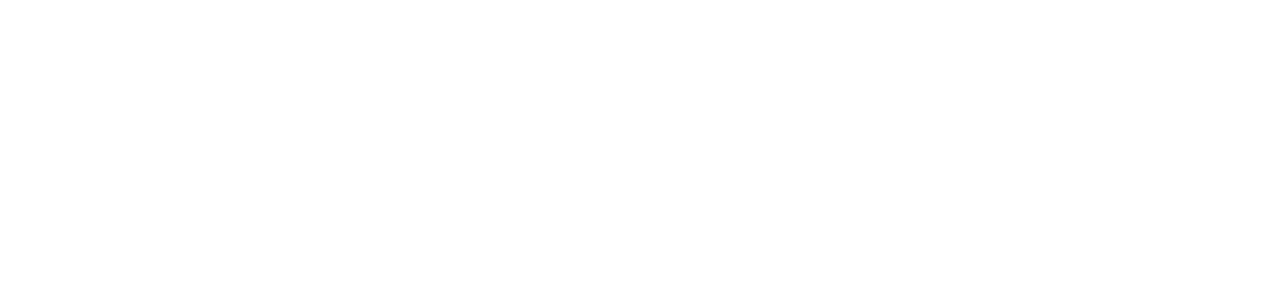
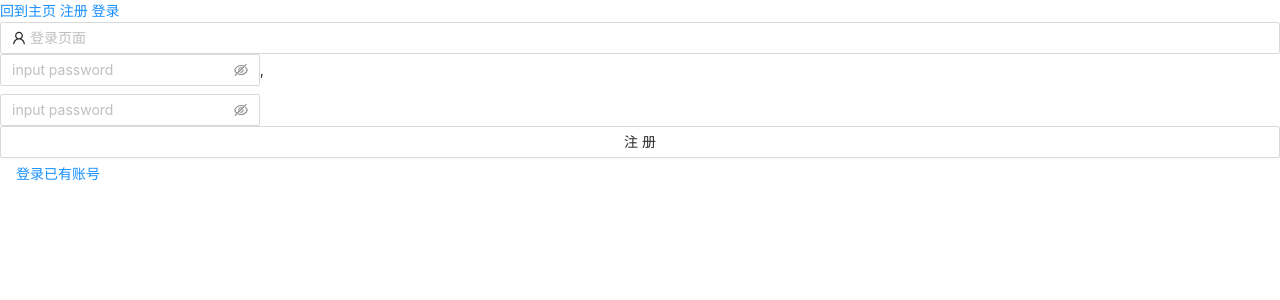
Before and after one commit to Firstsup/questionnaire-survey-platform, a React (Create React App) app: page /src/pages/Login/jsx/Login in a window 1280 px wide. Shown: the top 300 px of the page. Built offline with nearby package versions, Linux system fonts and the light colour scheme.

Commit message:
注册登陆模块

```diff
--- a/src/App.js
+++ b/src/App.js
@@ -1,20 +1,25 @@
-import React, {Component} from 'react'
+import React, {Component} from 'react';
 import {BrowserRouter, Route} from "react-router-dom";
 import FillQuestionnaire from "./pages/FillQuestionnaire/jsx/FillQuestionnaire";
 import './App.css'
 import QuestionnaireSubmitComplete from "./pages/FillQuestionnaire/jsx/QuestionnaireSubmitComplete";
 import TempTestDetail from "./pages/ViewQuestionnaireDetail/jsx/TempTestDetail";
-
-class App extends Component {
-    render() {
-        return (
-            <BrowserRouter>
-                <Route path={'/fillquestionnaire'} component={FillQuestionnaire}/>
-                <Route path={'/fillquestionnairesubmitcomplete'} component={QuestionnaireSubmitComplete}/>
-                <Route path={'/temptestdetail'} component={TempTestDetail}/>
-            </BrowserRouter>
-        )
-    }
+import HomePage from './pages/testHomePage/jsx/testHomePage';
+import Register from './pages/Register/jsx/Register';
+import Login from './pages/Login/jsx/Login';
+import { Switch } from 'react-router-dom';
+function App() {
+    return (
+        <main>
+            <HomePage />
+            <Switch>
+                <Route path="/" component={HomePage} exact />
+                <Route path="/src/pages/Register/jsx/Register" component={Register} />
+                <Route path="/src/pages/Login/jsx/Login" component={Login} />
+                <Route component={Error} />
+            </Switch>
+        </main>
+    )
 }
 
 export default App;
--- a/src/index.js
+++ b/src/index.js
@@ -1,5 +1,11 @@
-import React from 'react';
+import React, {Component} from 'react';
+import {BrowserRouter, Route} from "react-router-dom";
 import ReactDOM from 'react-dom';
 import App from './App';
 
-ReactDOM.render(<App/>, document.getElementById("root"));
+ReactDOM.render(
+    <BrowserRouter>
+        <App />
+    </BrowserRouter>,
+    document.getElementById('root')
+)
--- /dev/null
+++ b/src/pages/Login/jsx/Login.jsx
@@ -0,0 +1,61 @@
+import React, {Component} from 'react';
+import { Input, Space } from 'antd';
+import { EyeInvisibleOutlined, EyeTwoTone } from '@ant-design/icons';
+import { UserOutlined } from '@ant-design/icons';
+import { Button } from 'antd';
+import {BrowserRouter, Route} from "react-router-dom";
+
+
+class Login extends React.Component {
+    constructor(props) {
+      super(props);
+      this.state = {userName: '',
+                    userPassword:'',
+                    userPasswordAgain:''
+    };
+
+      this.handleChange = this.handleChange.bind(this);
+      this.handleSubmit = this.handleSubmit.bind(this);
+    }
+
+    handleChange(event) {
+      this.setState({value: event.target.userName});
+    }
+
+    handleSubmit(event) {
+      alert(  this.userName.value + '，恭喜您注册成功!');
+      event.preventDefault();
+    }
+
+    render() {
+      return (
+        <BrowserRouter>
+
+        <form onSubmit={this.handleSubmit}>
+
+         <Input placeholder="登录页面" prefix={<UserOutlined /> } value={this.state.userName} onChange={this.handleChange}/>
+
+         <Space direction="vertical">
+    <Input.Password placeholder="input password" value={this.state.userPassword} onChange={this.handleChange}/>
+    <Input.Password
+      placeholder="input password" value={this.state.userPasswordAgain} onChange={this.handleChange}
+      iconRender={visible => (visible ? <EyeTwoTone /> : <EyeInvisibleOutlined />)}
+    />
+  </Space>,
+
+  <Button type="submit" block>
+      注册
+    </Button>
+
+    <Button type="link">登录已有账号</Button>
+
+
+        </form>
+        </BrowserRouter>
+      );
+    }
+
+  }
+
+
+export default Login
--- /dev/null
+++ b/src/pages/Register/jsx/Register.jsx
@@ -0,0 +1,66 @@
+import React, {Component} from 'react';
+import { Input, Space } from 'antd';
+import { EyeInvisibleOutlined, EyeTwoTone } from '@ant-design/icons';
+import { UserOutlined } from '@ant-design/icons';
+import { Button } from 'antd';
+import {BrowserRouter, Route} from "react-router-dom";
+import Login from '../../Login/jsx/Login';
+
+
+class Register extends React.Component {
+    constructor(props) {
+      super(props);
+      this.state = {userName: '',
+                    userPassword:'',
+                    userPasswordAgain:''
+    };
+
+      this.handleChange = this.handleChange.bind(this);
+      this.handleSubmit = this.handleSubmit.bind(this);
+    }
+
+    handleChange(event) {
+      this.setState({value: event.target.userName});
+    }
+
+    handleSubmit(event) {
+      alert(  this.userName.value + '，恭喜您注册成功!');
+      event.preventDefault();
+    }
+
+
+    render() {
+
+
+      return (
+ <BrowserRouter>
+
+        <form onSubmit={this.handleSubmit}>
+
+         <Space direction="vertical">
+          <Input type="text" placeholder="请输入账号" prefix={<UserOutlined /> } value={this.state.userName} onChange={this.handleChange}/>
+    <Input.Password placeholder="请输入密码" value={this.state.userPassword} onChange={this.handleChange}/>
+    <Input.Password
+      placeholder="请再次确认密码" value={this.state.userPasswordAgain} onChange={this.handleChange}
+      iconRender={visible => (visible ? <EyeTwoTone /> : <EyeInvisibleOutlined />)}
+    />
+    <button type="submit">注册</button>
+
+<Route path="/src/pages/Login/jsx/Login" component={Login} />
+
+  </Space>
+
+
+
+
+        </form>
+             </BrowserRouter>
+      )
+
+    }
+}
+
+
+
+
+export default Register
--- /dev/null
+++ b/src/pages/testHomePage/jsx/testHomePage.jsx
@@ -0,0 +1,18 @@
+import React, {Component} from 'react';
+import {BrowserRouter, Route} from "react-router-dom";
+import {Link} from "react-router-dom";
+import Register from "../../Register/jsx/Register";
+import Login from "../../Login/jsx/Login";
+
+class HomePage extends React.Component{
+  render()  {
+      return(
+  <div>
+    <Link to="/">回到主页 </Link>
+    <Link to="/src/pages/Register/jsx/Register">注册 </Link>
+    <Link to="/src/pages/Login/jsx/Login.jsx">登录 </Link>
+  </div>
+       ) }
+}
+
+export default HomePage;
```
Also changed, not shown: package.json (+9 -1 lines), src/components/ERROR.JS (added, +7 -0 lines), 1 other file (tests, documents, lock files or other folders).
